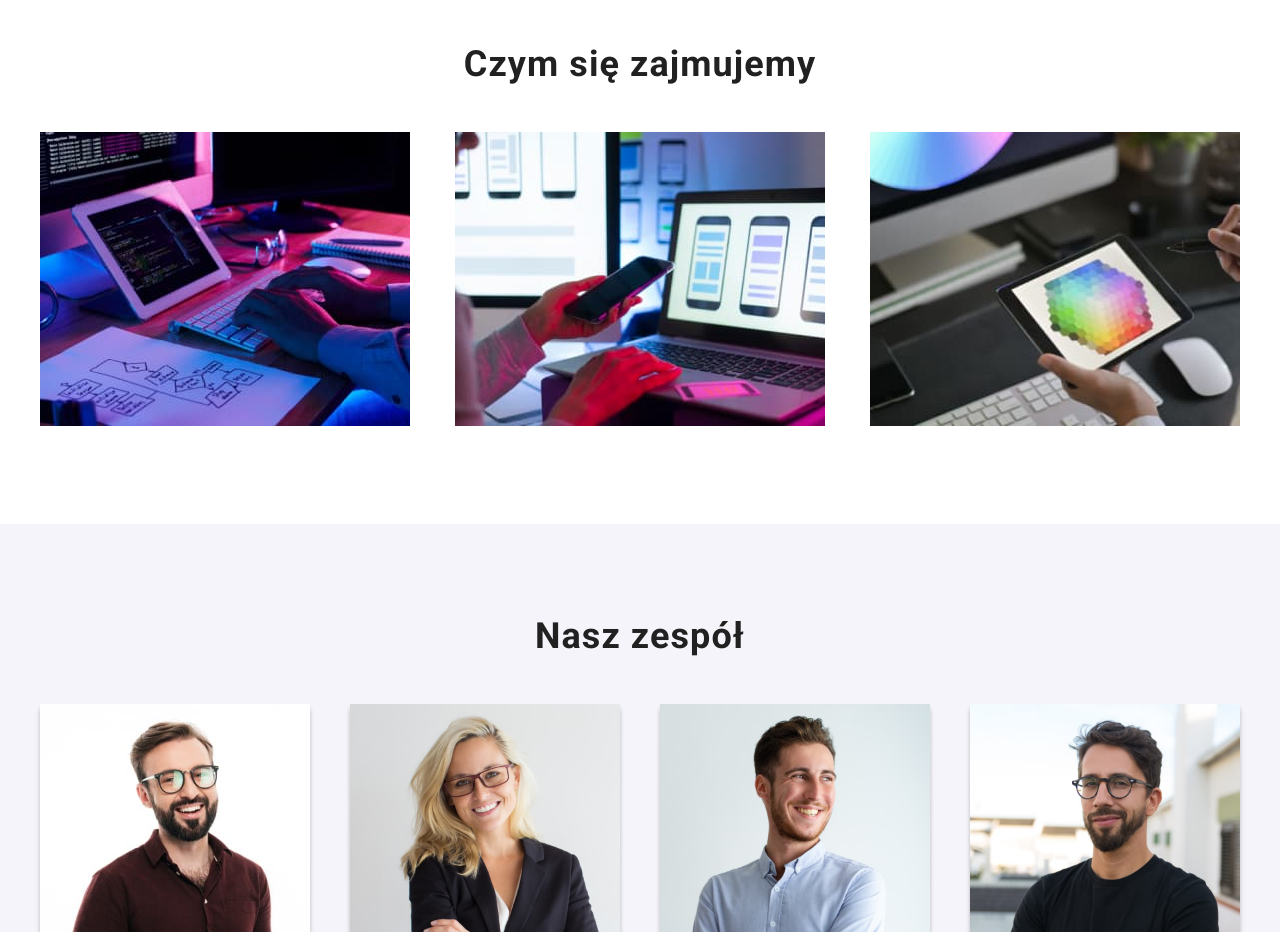
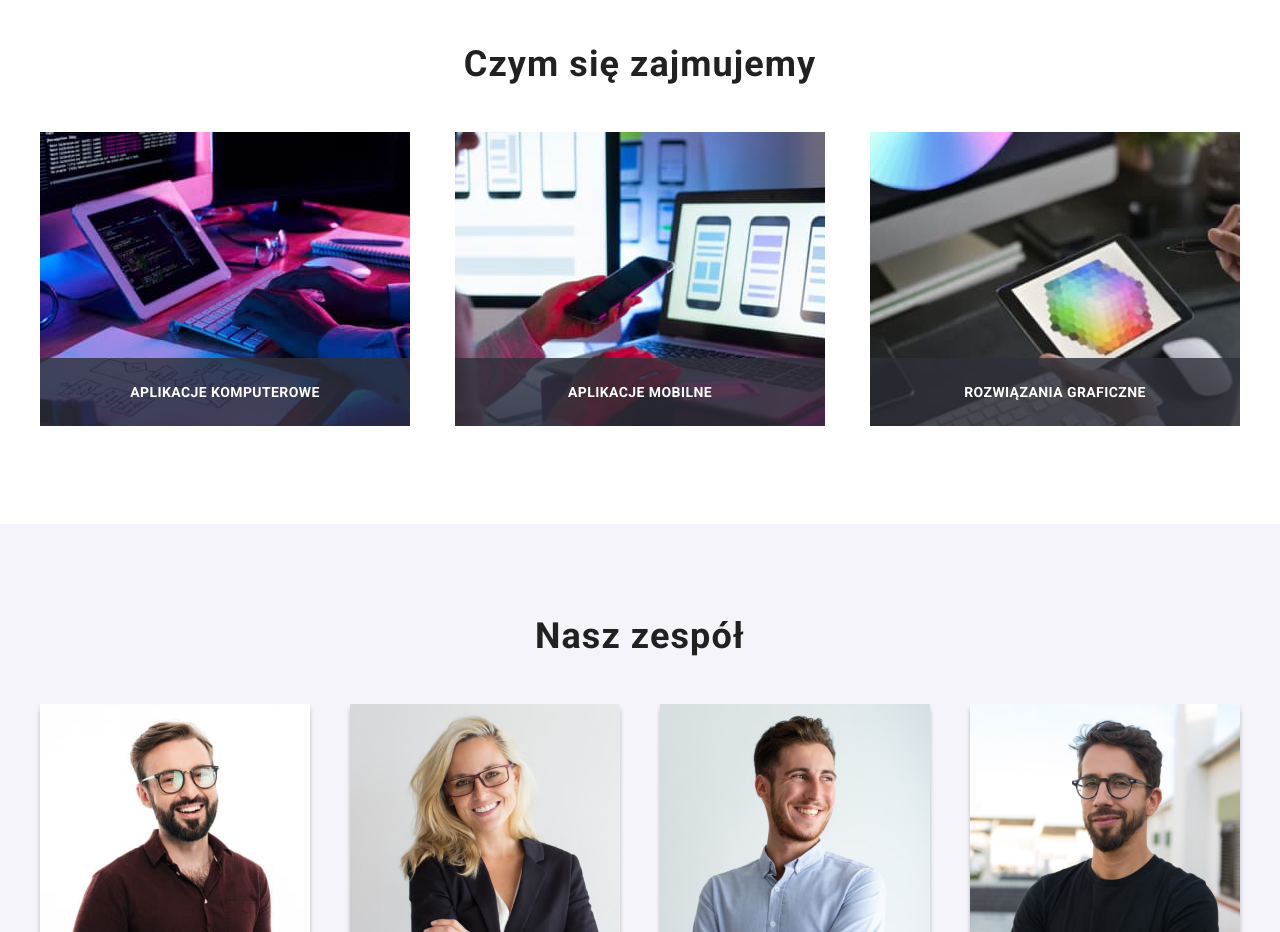
Before and after one commit to DagmaraKida/goit-markup-hw-05, a plain HTML site: page index.html in a window 1280 px wide. Shown: the part 1060-1992 px from the top of the page. Drawn offline with Linux system fonts and the light colour scheme.

Commit message:
work cards captions

```diff
--- a/css/styles.css
+++ b/css/styles.css
@@ -92,6 +92,7 @@ ul {
   content: "";
   left: 0;
   top: 43px;
+  /* top: 43px; Random number to align it, how else can I keep it at the bottom of the header? */
   width: 100%;
   height: 4px;
   background-color: currentColor;
@@ -295,6 +296,31 @@ h5 /* .text-card-title */ {
 
 .work-card-item:not(last-child) {
   margin-right: 30;
+}
+
+.work-cards figure {
+  position: relative;
+}
+
+.work-cards figcaption {
+  position: absolute;
+  bottom: 4px;
+  /* bottom: 4px; Caption moves 4px below figure border without it. Why? What else can i do?
+ */
+  width: 100%;
+  background-color: rgba(47, 48, 58, 0.8);
+}
+
+.work-card-text {
+  padding: 27px 0;
+  margin: 0;
+  color: var(--white);
+  font-weight: 700;
+  font-size: 14px;
+  line-height: 1;
+  text-align: center;
+  letter-spacing: 0.03em;
+  text-transform: uppercase;
 }
 
 /* TEAM CARDS */
--- a/index.html
+++ b/index.html
@@ -112,6 +112,9 @@
         <div class="work-cards">
           <figure class="work-card-item">
             <img src="images/work/img1.jpg" alt="Programista pisze kod na komputerze" width="370" height="294" />
+            <figcaption>
+              <p class="work-card-text">Aplikacje komputerowe</p>
+            </figcaption>
           </figure>
           <figure class="work-card-item">
             <img
@@ -120,9 +123,15 @@
               width="370"
               height="294"
             />
+            <figcaption>
+              <p class="work-card-text">Aplikacje mobilne</p>
+            </figcaption>
           </figure>
           <figure class="work-card-item">
             <img src="images/work/img3.jpg" alt="Projektant wybiera kolor z palety" width="370" height="294" />
+            <figcaption>
+              <p class="work-card-text">Rozwiązania graficzne</p>
+            </figcaption>
           </figure>
         </div>
       </section>
```
